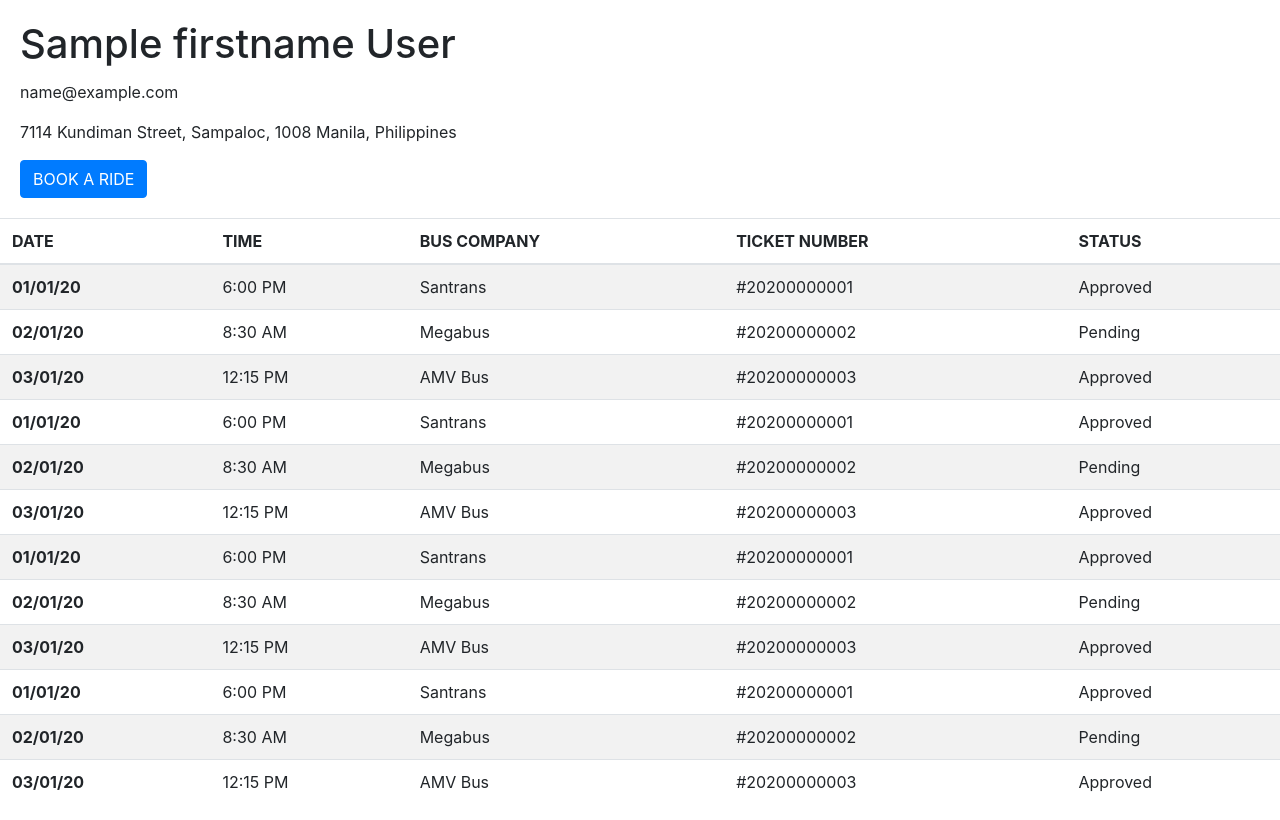
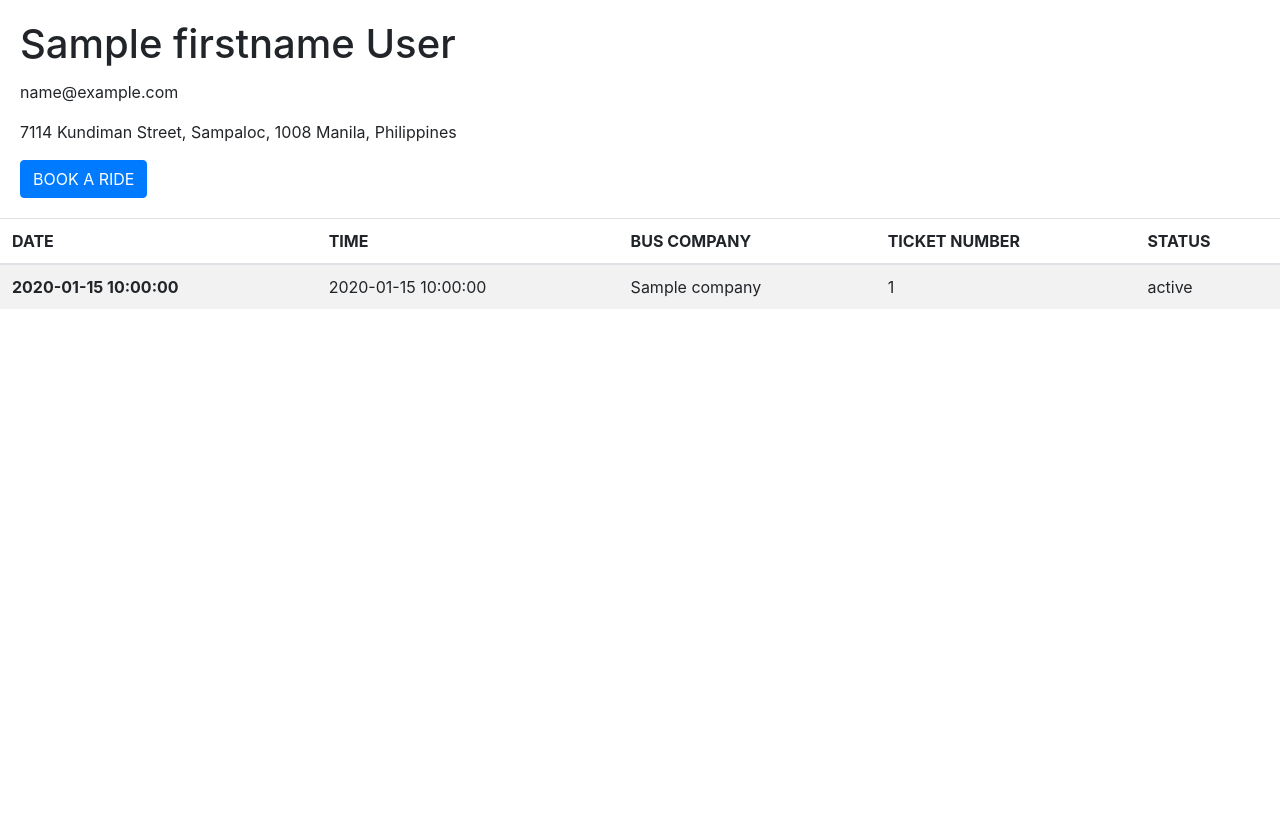
Before and after one commit to mrfancyfrancis/Bus-Ticketing-System, a Python web app: template frontend/templates/home.html in a window 1280 px wide. Shown: the part 56-876 px from the top of the page. After the commit the page ends 365 px from the top, so only its background shows below. Run offline with Jinja, Linux system fonts and the light colour scheme; the template is opened without the code that fills it: most values are stand-ins (such as "Sample title", 1, 10 or a date in 2020); some libraries are stand-ins or nearby versions.

Commit message:
reservations table made dynamic

```diff
--- a/frontend/app.py
+++ b/frontend/app.py
@@ -40,6 +40,7 @@ def home():
                                             )
         info = json.loads(json.loads(info_response.json())['data'])
         reservations = json.loads(json.loads(reservation_response.json())['data'])['reservations']
+        print(reservations)
         return render_template('home.html', info=info, reservations=reservations)
 
 @app.route('/logout/')
--- a/frontend/templates/home.html
+++ b/frontend/templates/home.html
@@ -61,88 +61,15 @@
                 </tr>
                 </thead>
                 <tbody>
-                <tr>
-                    <th scope="row">01/01/20</th>
-                    <td>6:00 PM</td>
-                    <td>Santrans</td>
-                    <td>#20200000001</td>
-                    <td>Approved</td>
-                </tr>
-                <tr>
-                    <th scope="row">02/01/20</th>
-                    <td>8:30 AM</td>
-                    <td>Megabus</td>
-                    <td>#20200000002</td>
-                    <td>Pending</td>
-                </tr>
-                <tr>
-                    <th scope="row">03/01/20</th>
-                    <td>12:15 PM</td>
-                    <td>AMV Bus</td>
-                    <td>#20200000003</td>
-                    <td>Approved</td>
-                </tr>
-                    <th scope="row">01/01/20</th>
-                    <td>6:00 PM</td>
-                    <td>Santrans</td>
-                    <td>#20200000001</td>
-                    <td>Approved</td>
-                </tr>
-                <tr>
-                    <th scope="row">02/01/20</th>
-                    <td>8:30 AM</td>
-                    <td>Megabus</td>
-                    <td>#20200000002</td>
-                    <td>Pending</td>
-                </tr>
-                <tr>
-                    <th scope="row">03/01/20</th>
-                    <td>12:15 PM</td>
-                    <td>AMV Bus</td>
-                    <td>#20200000003</td>
-                    <td>Approved</td>
-                </tr>
-                <tr>
-                    <th scope="row">01/01/20</th>
-                    <td>6:00 PM</td>
-                    <td>Santrans</td>
-                    <td>#20200000001</td>
-                    <td>Approved</td>
-                </tr>
-                <tr>
-                    <th scope="row">02/01/20</th>
-                    <td>8:30 AM</td>
-                    <td>Megabus</td>
-                    <td>#20200000002</td>
-                    <td>Pending</td>
-                </tr>
-                <tr>
-                    <th scope="row">03/01/20</th>
-                    <td>12:15 PM</td>
-                    <td>AMV Bus</td>
-                    <td>#20200000003</td>
-                    <td>Approved</td>
-                </tr>
-                    <th scope="row">01/01/20</th>
-                    <td>6:00 PM</td>
-                    <td>Santrans</td>
-                    <td>#20200000001</td>
-                    <td>Approved</td>
-                </tr>
-                <tr>
-                    <th scope="row">02/01/20</th>
-                    <td>8:30 AM</td>
-                    <td>Megabus</td>
-                    <td>#20200000002</td>
-                    <td>Pending</td>
-                </tr>
-                <tr>
-                    <th scope="row">03/01/20</th>
-                    <td>12:15 PM</td>
-                    <td>AMV Bus</td>
-                    <td>#20200000003</td>
-                    <td>Approved</td>
-                </tr>
+                    {% for r in reservations %}
+                        <tr>
+                            <th scope="row">{{r.date}}</th>
+                            <td>{{r.time}}</td>
+                            <td>{{r.company}}</td>
+                            <td>{{r.ticket_number}}</td>
+                            <td>{{r.status}}</td>
+                        </tr>
+                    {% endfor %}
                 </tbody>
             </table>
         </div>
```
Also changed, not shown: backend/db.sqlite3.
